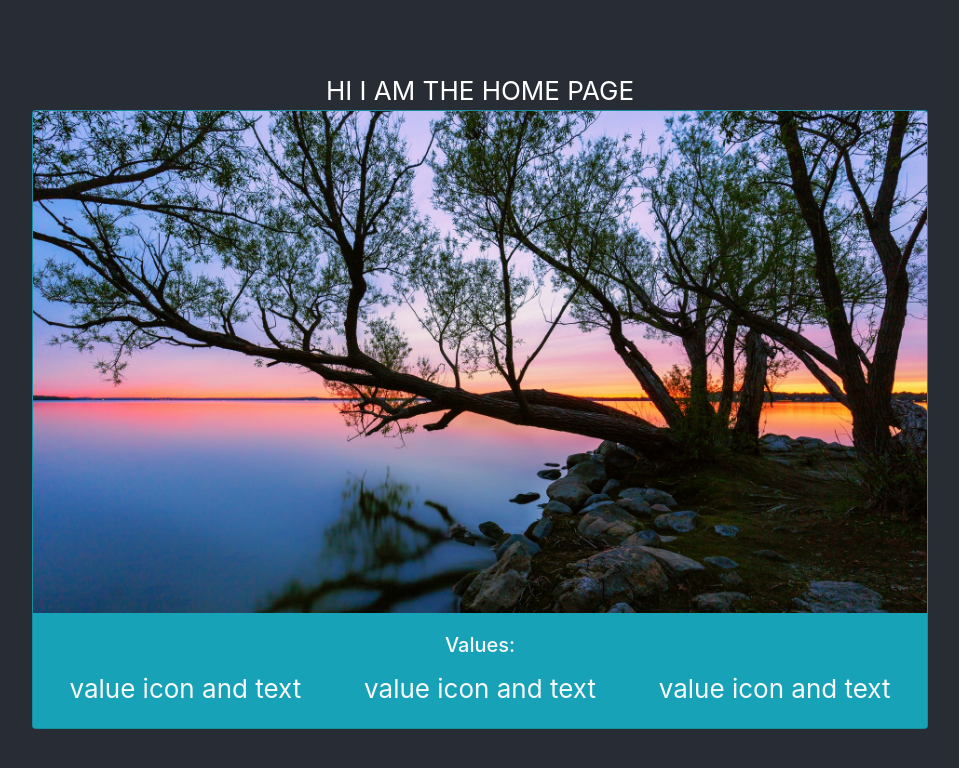
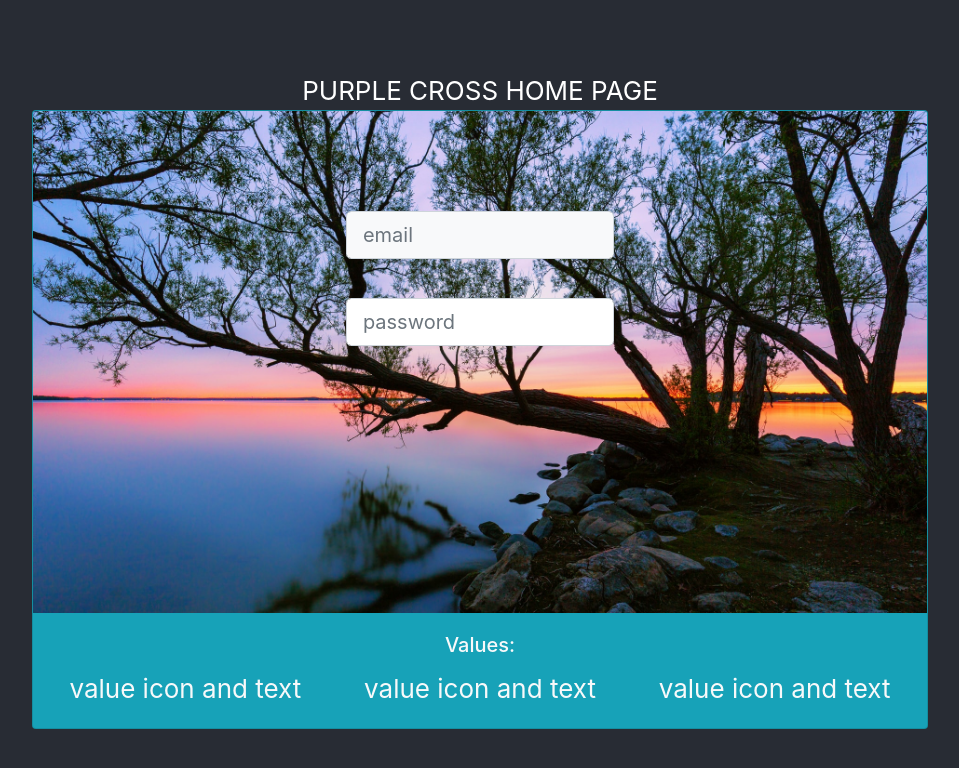
Before and after one commit to marcosaccarola/Health-Advantage, a React (Create React App) app: page / in a window 1280 px wide. Shown: the top 768 px of the page, without its empty margins (160-1119 px from the left). Built offline with nearby package versions, Linux system fonts and the light colour scheme.

Commit message:
login & registration form

```diff
--- a/src/App.js
+++ b/src/App.js
@@ -1,5 +1,5 @@
 import './App.css';
-import Home from './components/000-Home';
+import Home from './components/0000-Home';
 import 'bootstrap/dist/css/bootstrap.min.css';
 
 function App() {
--- a/src/components/000-Home.jsx
+++ b/src/components/0000-Home.jsx
@@ -1,9 +1,9 @@
-import LandingInterface from "./001-LandingInterface"
+import LandingInterface from "./0100-LandingInterface"
 
 const Home=()=>{
     return (
         <div>
-            HI I AM THE HOME PAGE
+            PURPLE CROSS HOME PAGE
             <LandingInterface />
         </div>
     )
--- a/src/components/001-LandingInterface.jsx
+++ b/src/components/0100-LandingInterface.jsx
@@ -1,10 +1,12 @@
 import { Card,Row,Col } from "react-bootstrap"
 import bg from '../assets/dave-hoefler-unsplash-medium.jpg'
+import LoginRegisterForm from "./011-LoginRegistrationForm"
 
 const LandingInterface=()=>{
     return(
         <div>
-            <Card style={{ width: '70%' }} className='text-light bg-info mx-auto'>
+            <Card style={{ width: '70%'}} className='text-light bg-info mx-auto'>
+                <LoginRegisterForm />
             <Card.Img variant="top" src={bg}/>
             <Card.Body>
                 <Card.Title>Values:</Card.Title>
--- /dev/null
+++ b/src/components/011-LoginRegistrationForm.jsx
@@ -0,0 +1,13 @@
+import { Form } from "react-bootstrap"
+
+const LoginRegisterForm=()=>{
+    return(
+        <Form.Group style={{position:'absolute',marginLeft:'35%',marginRight:'35%',marginTop:100}}>
+            <Form.Control className='bg-light' size="lg" type="text" placeholder="email" />
+            <br />
+            <Form.Control size="lg" type="text" placeholder="password" />
+        </Form.Group>
+    )
+}
+
+export default LoginRegisterForm
```
